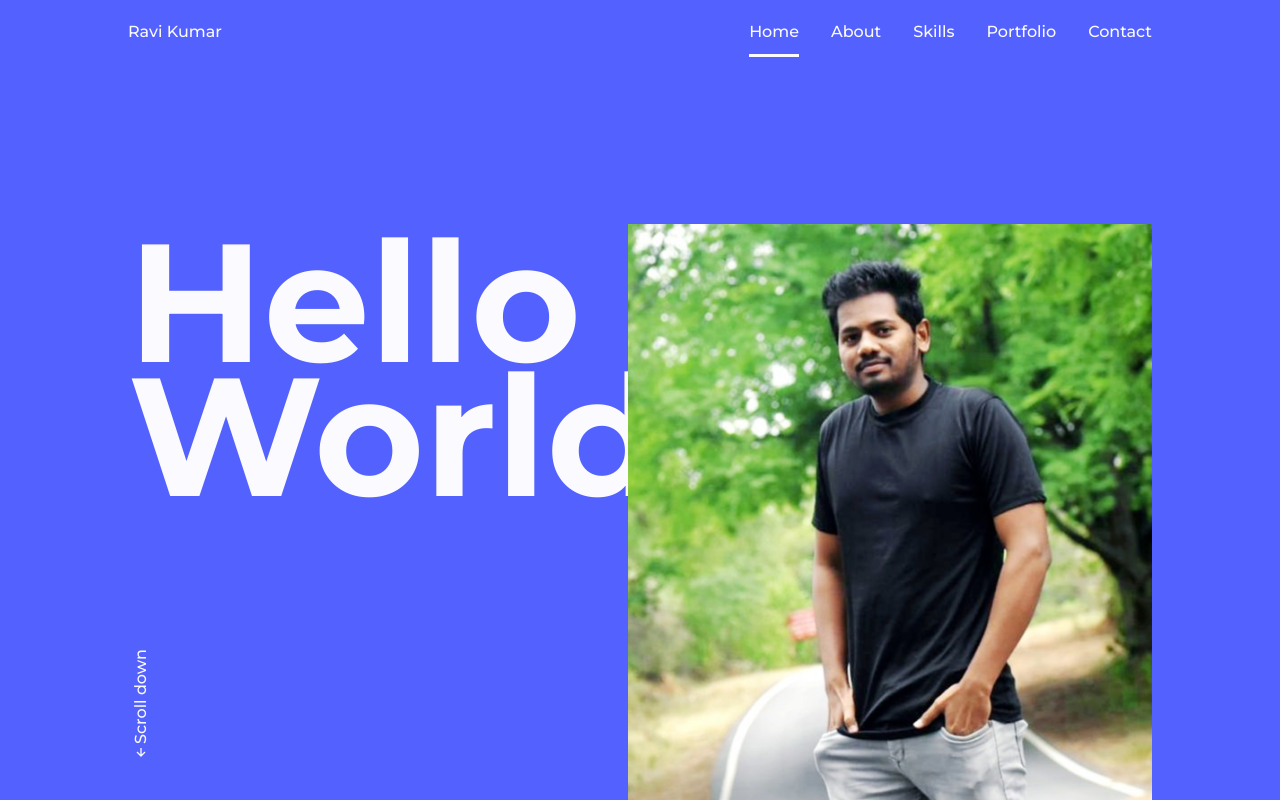
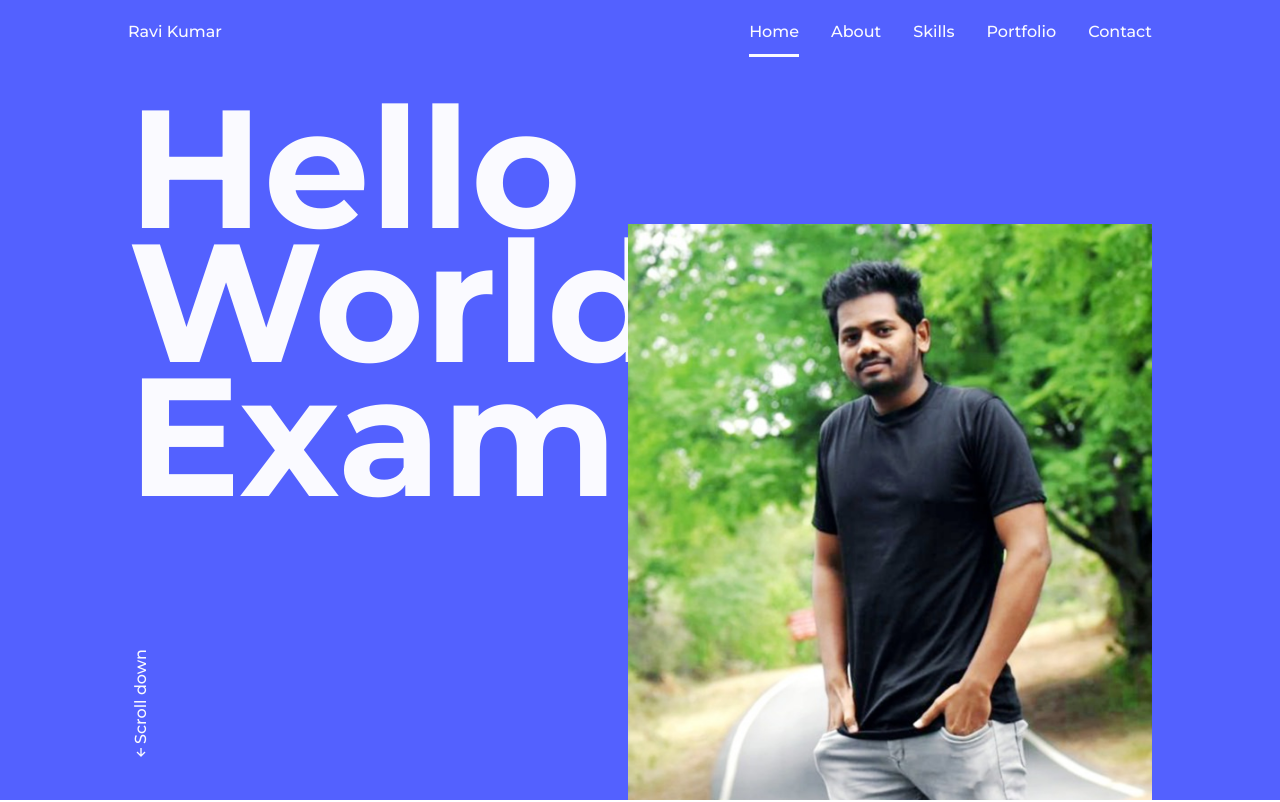
Before and after one commit to ravikumar-8096/test, a plain HTML site: page index.html in a window 1280 px wide. Shown: the top 802 px of the page. Drawn offline with nearby package versions, Linux system fonts and the light colour scheme.

Commit message:
test-2-changes

```diff
--- a/index.html
+++ b/index.html
@@ -41,7 +41,7 @@
             <section class="home" id="home">
                 <div class="home__container bd-grid">
                     <!-- <h1 class="home__title"><span>HE</span><br>LLO.</h1> -->
-                    <h1 class="home__title">Hello World</h1>
+                    <h1 class="home__title">Hello World Example</h1>
 
                     <div class="home__scroll">
                         <a href="#about" class="home__scroll-link"><i class='bx bx-up-arrow-alt' ></i>Scroll down</a>
```
